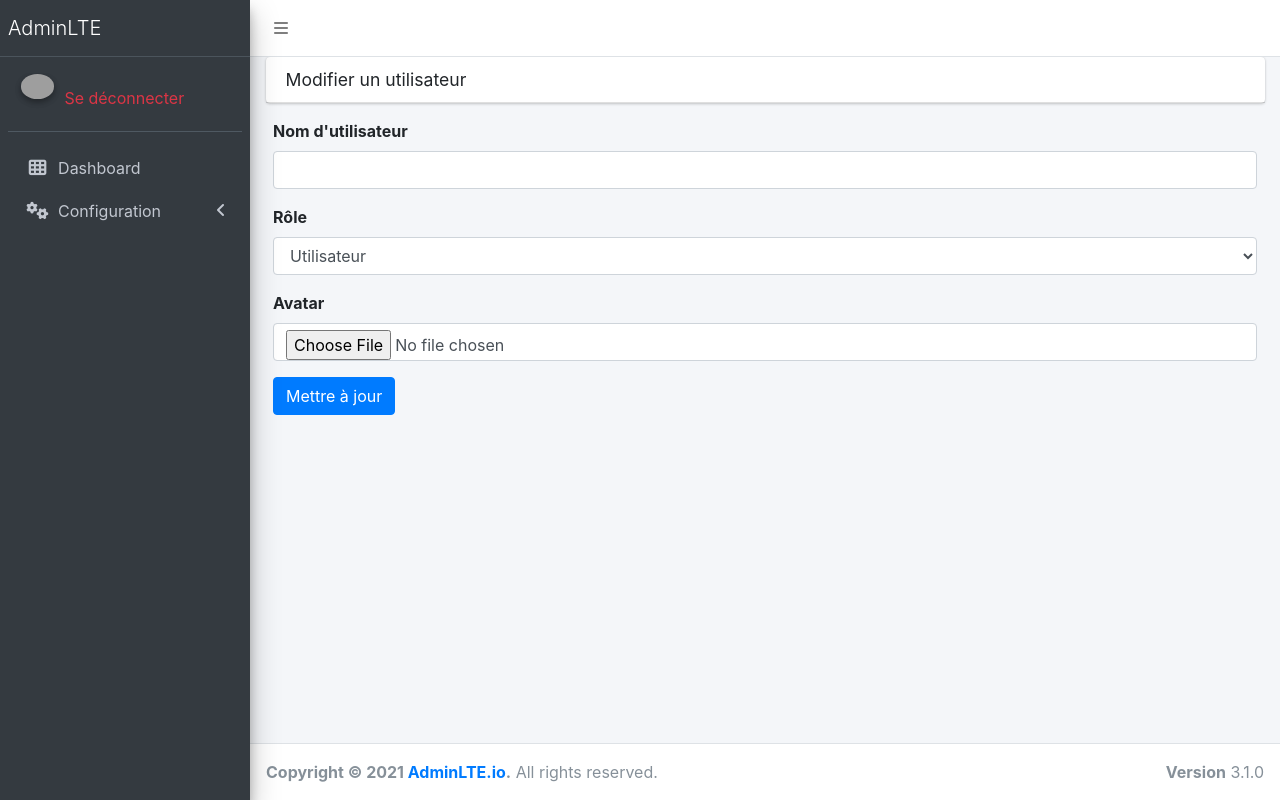
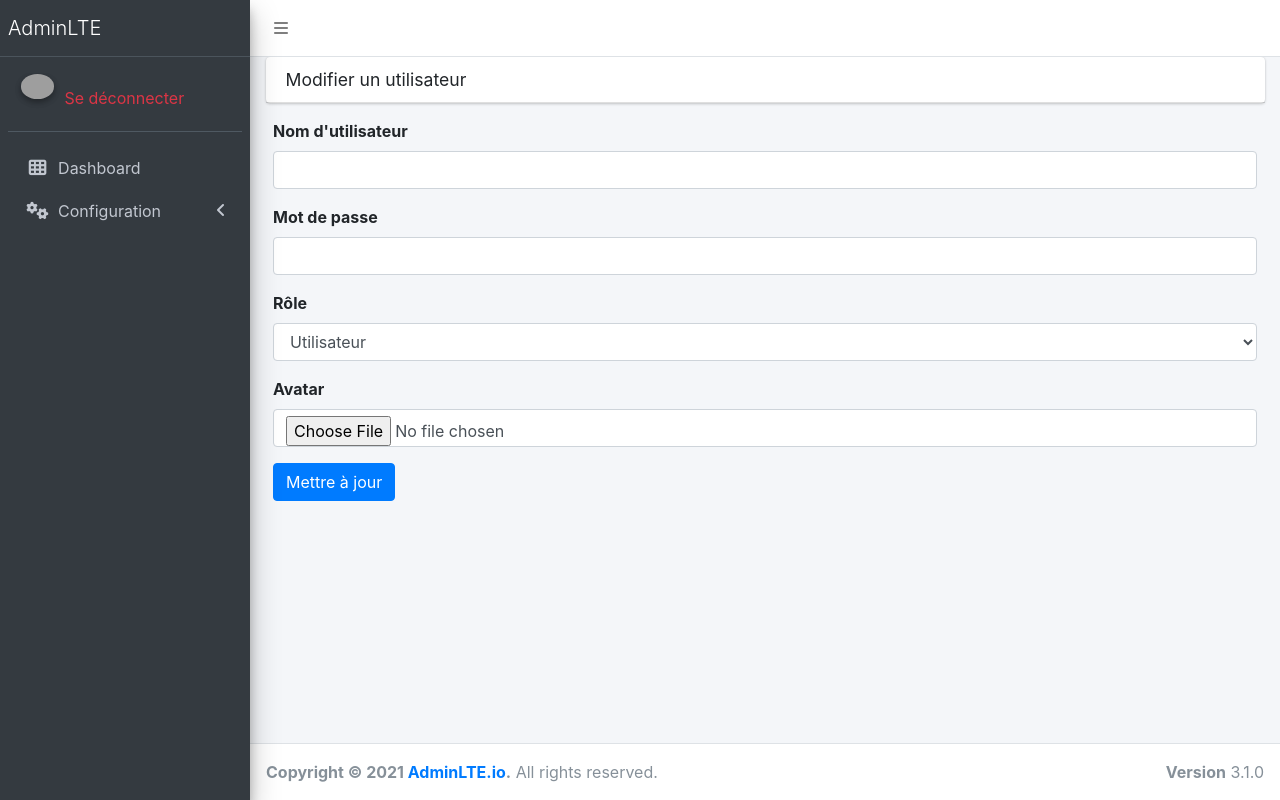
Before and after one commit to starkhub/matrix-template-ci4, a CodeIgniter 4 app: template app/Views/users/edit.php in a window 1280 px wide. Run offline with PHP 8.4 and a stand-in for CodeIgniter, Linux system fonts and the light colour scheme; the template is opened without the code that fills it, so the values that code supplies are empty; some libraries are stand-ins or nearby versions; grey boxes are pictures that could not be loaded.

Commit message:
[Refactor]Reintegration mot de passe edit user

```diff
--- a/app/Controllers/UserController.php
+++ b/app/Controllers/UserController.php
@@ -49,6 +49,7 @@ class UserController extends Controller
 
         $data = [
             'username' => $this->request->getPost('username'),
+            'password' => $this->request->getPost('password'),
             'role' => $this->request->getPost('role')
         ];
 
--- a/app/Views/users/edit.php
+++ b/app/Views/users/edit.php
@@ -15,6 +15,10 @@
             <input type="text" name="username" class="form-control" value="<?= $user['username'] ?>" required>
         </div>
         <div class="form-group">
+            <label for="password">Mot de passe</label>
+            <input type="password" name="password" class="form-control" required>
+        </div>
+        <div class="form-group">
             <label for="role">Rôle</label>
             <select name="role" class="form-control">
                 <option value="user" <?= $user['role'] == 'user' ? 'selected' : '' ?>>Utilisateur</option>
```
